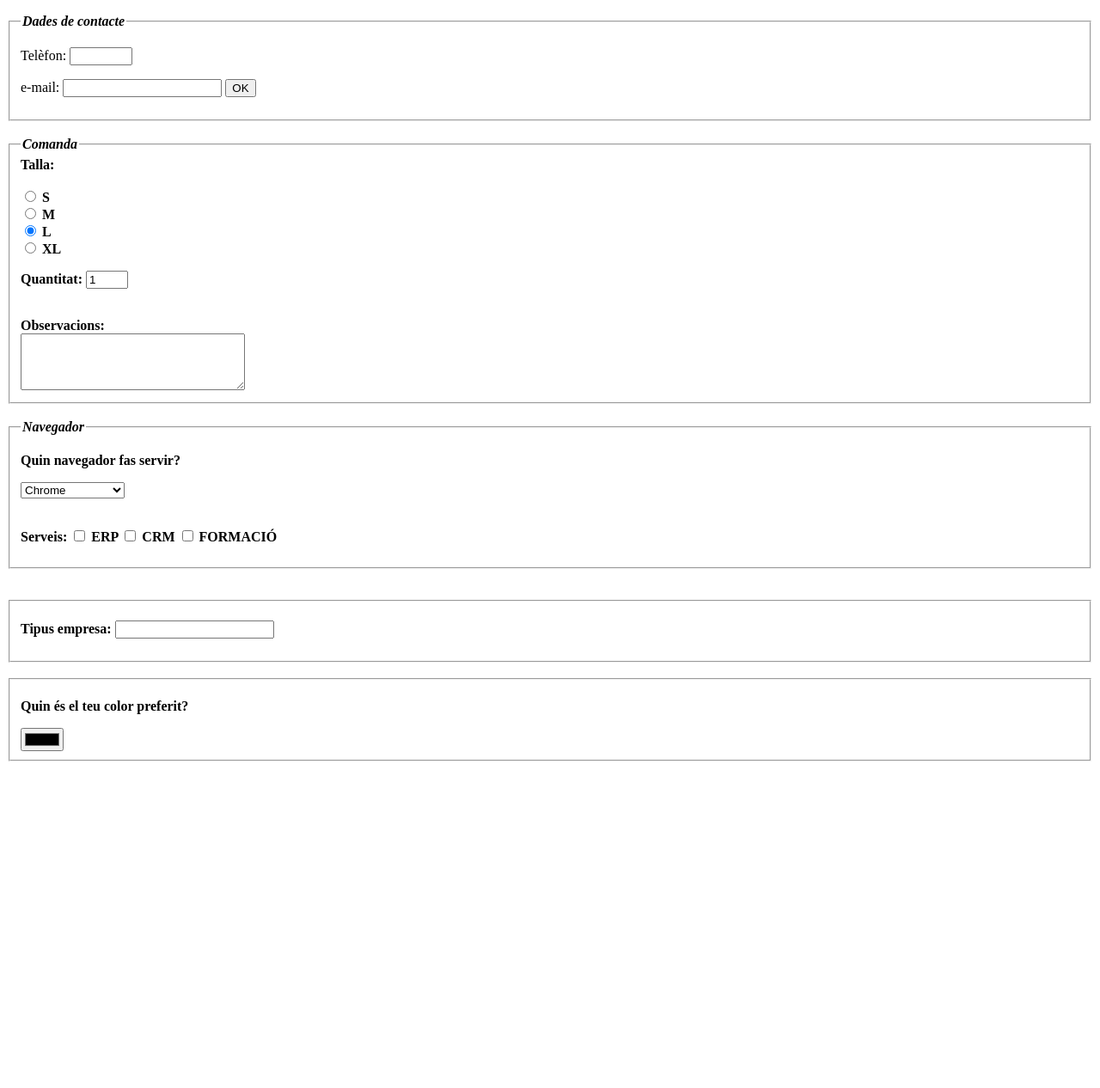
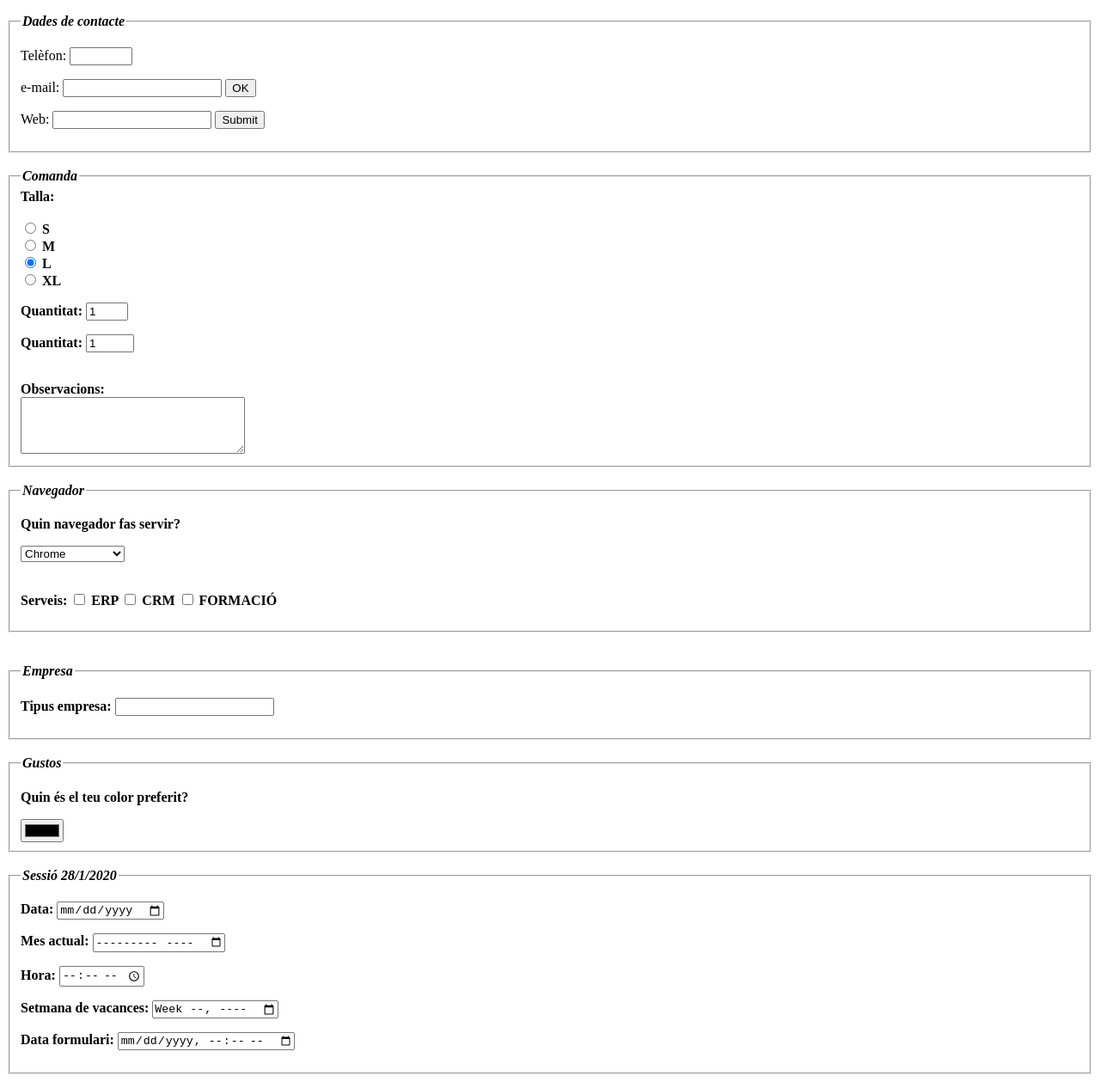
Before and after one commit to Gemmafj/practiquesSOC, a plain HTML site: page sessioformulari.html in a window 1280 px wide. Shown: the part 247-1513 px from the top of the page at 86% size. Before the commit the page ends 1141 px from the top, so only its background shows below. Drawn offline with Linux system fonts and the light colour scheme.

Commit message:
Modificació sessioformulari
última modificació sessioformulari

```diff
--- a/sessioformulari.html
+++ b/sessioformulari.html
@@ -26,6 +26,13 @@
         <p>e-mail:
             <input type="email" name="mail"required>
             <input type="submit" value="OK">
+
+        <form action="">
+                <p>Web: <input type="url" name="web">
+                    <input type="submit" name="ok"></p>
+
+        </form>
+
     </fieldset>
 <br>
     <fieldset>
@@ -37,7 +44,7 @@
         <input type="radio" name="Talla" value="L" checked>   L <br>
         <input type="radio" name="Talla" value="XL">  XL <br>
         <p>Quantitat: <input type="text" name="quantitat" size="3" value=1></p>
-
+        <p>Quantitat: <input type="number" name="quantitat" size="3" value=1 min=1 max=10 step=2><Quantitat:></p>
         <br>
 
        Observacions:<br>
@@ -68,6 +75,7 @@
 <br>
 <br>
     <fieldset>
+        <legend><i><b>Empresa</i></b></legend>
         <p>Tipus empresa:
             <input type="text" list="tipusempresa">
             <datalist id="tipusempresa"> <!-dona opcions a mesura que escrius lletres>
@@ -81,11 +89,32 @@
     </fieldset>
 <br>
     <fieldset>
+        <legend><i><b>Gustos</i></b></legend>
         <p> Quin és el teu color preferit?</p>
         <input type="color">
     </fieldset>
 
 </form>
 
+<br>
+
+    <fieldset>
+        <legend><i><b>Sessió 28/1/2020</i></b></legend>
+        <form action="">
+
+            <p>Data: <input type="date" name="dataalta"></p>
+            <p>Mes actual: <input type="month" name="mes"></p>
+            <p>Hora: <input type="time" min="11:00" max="23:00" step="900" value="11"></p>
+            <p>Setmana de vacances: <input type="week" name="setmana"></p>
+            <p>Data formulari: <input type="datetime-local"></p>
+
+        </form>
+
+</fieldset>
+
+<!--<p>Facturació <input type="range"> nam/-->
+
+</p>
+
 </body>
 </html>
```
